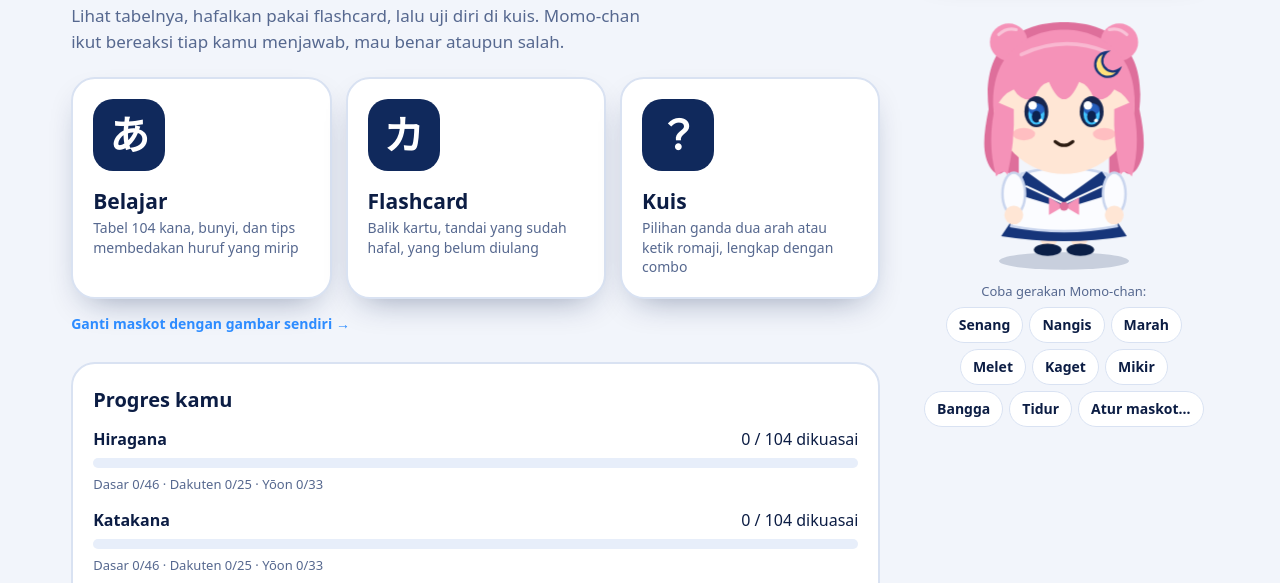
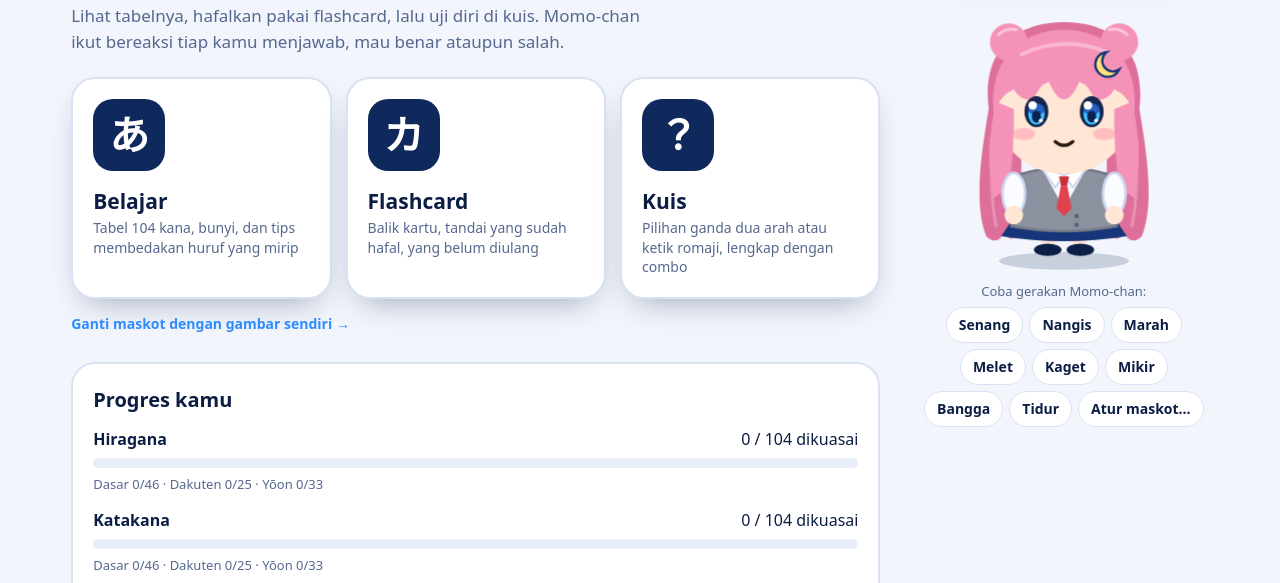
Before and after one commit to juanchristofel001-gif/hiragana, a plain HTML site: page index.html in a window 1280 px wide. Shown: the part 217-800 px from the top of the page. Drawn offline with Linux system fonts and the light colour scheme; a web font is replaced by a local one.

Commit message:
Momo-chan: rambut panjang, rompi abu, dasi merah
Co-Authored-By: Claude Opus 5.5 <noreply@anthropic.com>
Claude-Session: https://claude.ai/code/session_012Xq8gKR5xUKAQkTvKVMyZu

```diff
--- a/index.html
+++ b/index.html
@@ -436,16 +436,16 @@ const FACE={
    +'<text class="zz" x="140" y="72" font-size="16">z</text><text class="zz" x="150" y="58" font-size="20" style="animation-delay:.8s">z</text><text class="zz" x="160" y="44" font-size="24" style="animation-delay:1.6s">Z</text>'
 };
 const SVG=`<svg viewBox="0 0 200 232" aria-hidden="true"><ellipse cx="100" cy="224" rx="52" ry="7" fill="rgba(15,42,92,.18)"/><g class="bodyg">
-${P('M40 104 C34 52 66 34 100 34 C134 34 166 52 160 104 C164 124 166 140 158 152 Q152 160 146 152 Q143 161 136 156 L136 118 L64 118 L64 156 Q57 161 54 152 Q48 160 42 152 C34 140 36 124 40 104Z',HRD)}
+${P('M40 104 C34 52 66 34 100 34 C134 34 166 52 160 104 C166 140 172 180 162 206 Q154 214 148 204 Q141 213 134 202 L134 118 L66 118 L66 202 Q59 213 52 204 Q46 214 38 206 C28 180 34 140 40 104Z',HRD)}${L('M44 130 Q40 170 46 198',2.5,'rgba(255,255,255,.25)')}${L('M156 130 Q160 170 154 198',2.5,'rgba(255,255,255,.25)')}
 <circle cx="56" cy="50" r="15" fill="${HR}"/><circle cx="144" cy="50" r="15" fill="${HR}"/>${L('M48 44 Q54 38 62 40',2.5,'rgba(255,255,255,.45)')}${L('M136 40 Q144 38 150 44',2.5,'rgba(255,255,255,.45)')}
 <rect x="81" y="198" width="14" height="16" rx="6" fill="${SK}"/><rect x="105" y="198" width="14" height="16" rx="6" fill="${SK}"/>
 <ellipse cx="87" cy="217" rx="11" ry="5" fill="${NVD}"/><ellipse cx="113" cy="217" rx="11" ry="5" fill="${NVD}"/>
 ${P('M62 188 L138 188 L150 206 Q100 214 50 206Z',NV)}
-${P('M66 156 Q100 146 134 156 L142 198 Q100 206 58 198Z','#fbfcff','stroke="#c9d5ee" stroke-width="2"')}
-${P('M70 154 L100 176 L130 154 Q138 163 135 173 L100 184 L65 173 Q62 163 70 154Z',NV)}${L('M70 166 L100 180 L130 166',1.6,'#fff')}
-${P('M100 182 L88 175 L88 189Z M100 182 L112 175 L112 189Z',HR)}<circle cx="100" cy="182" r="3.5" fill="${HRD}"/>
+${P('M66 156 Q100 146 134 156 L142 198 Q100 206 58 198Z','#8c919f','stroke="#737887" stroke-width="2"')}
+${P('M82 151 L100 184 L118 151 Q100 158 82 151Z','#fbfcff')}${P('M82 151 L93 167 L100 157Z','#fff','stroke="#c9d5ee" stroke-width="1.5"')}${P('M118 151 L107 167 L100 157Z','#fff','stroke="#c9d5ee" stroke-width="1.5"')}
+${P('M96 158 L104 158 L102.5 165 L97.5 165Z','#c92f3a')}${P('M97.5 165 L102.5 165 L106 184 L100 190 L94 184Z','#e0434d')}<circle cx="110" cy="190" r="1.8" fill="#5d6270"/><circle cx="110" cy="197" r="1.8" fill="#5d6270"/>
 <circle cx="100" cy="100" r="56" fill="${SK}"/>
-${P('M46 98 Q38 130 46 158 Q52 151 55 157 Q61 130 60 104Z',HR)}${P('M154 98 Q162 130 154 158 Q148 151 145 157 Q139 130 140 104Z',HR)}
+${P('M46 98 Q36 140 44 176 Q51 168 55 175 Q61 136 60 104Z',HR)}${P('M154 98 Q164 140 156 176 Q149 168 145 175 Q139 136 140 104Z',HR)}
 ${P('M44 106 C40 58 72 40 100 40 C128 40 160 58 156 106 Q150 92 140 88 Q134 98 124 96 Q120 84 112 82 Q106 96 100 96 Q94 96 88 82 Q80 84 76 96 Q66 98 60 88 Q50 92 44 106Z',HR)}
 ${L('M66 60 Q100 44 134 58',3,'rgba(255,255,255,.35)')}
 ${P('M134 58 a10 10 0 1 0 10 14 a8 8 0 1 1 -10 -14Z','#ffe17a',`stroke="${NV}" stroke-width="1.8"`)}
```
